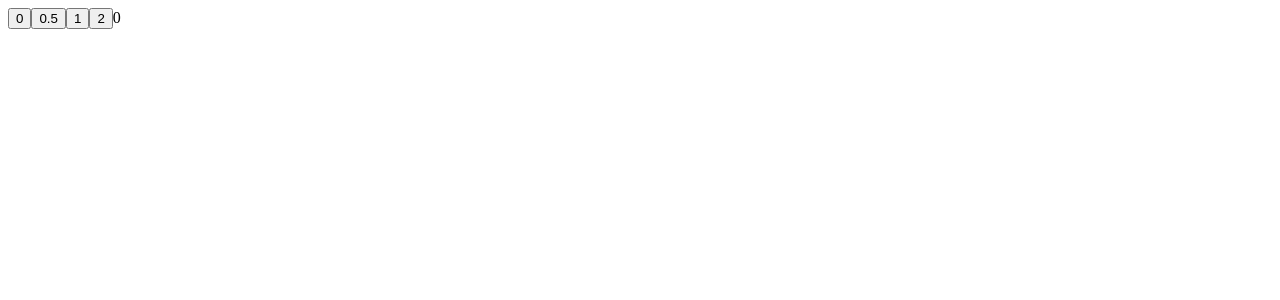
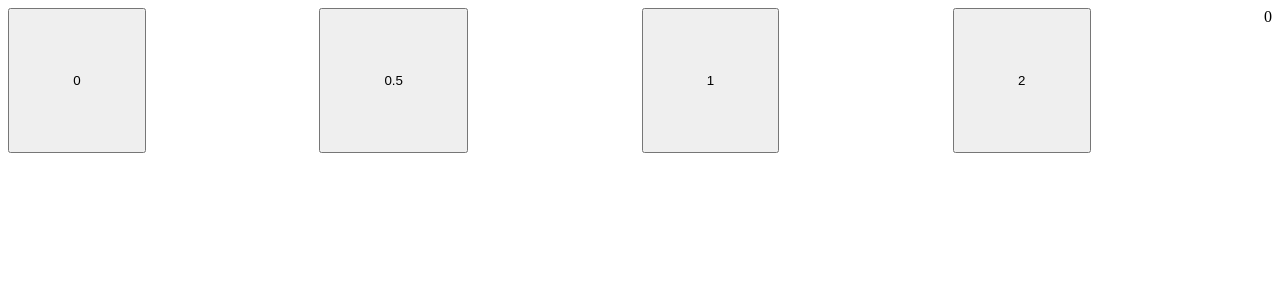
Before and after one commit to udebella/Training-Stats, a Vue app: page / in a window 1280 px wide. Shown: the top 300 px of the page. Built offline with nearby package versions, Linux system fonts and the light colour scheme.

Commit message:
Add style to allow clicking the buttons

```diff
--- a/src/components/TrySeries.vue
+++ b/src/components/TrySeries.vue
@@ -1,6 +1,7 @@
 <template>
-	<div>
+	<div class="button-list">
 		<button data-test="try-score-button"
+				class="button"
 				v-for="button in buttons"
 				:key="button"
 				@click="addTryValue(button)">
@@ -29,3 +30,13 @@
 	},
 }
 </script>
+
+<style scoped>
+.button-list {
+	display: flex;
+	justify-content: space-between;
+}
+.button {
+	padding: 5%;
+}
+</style>
```
